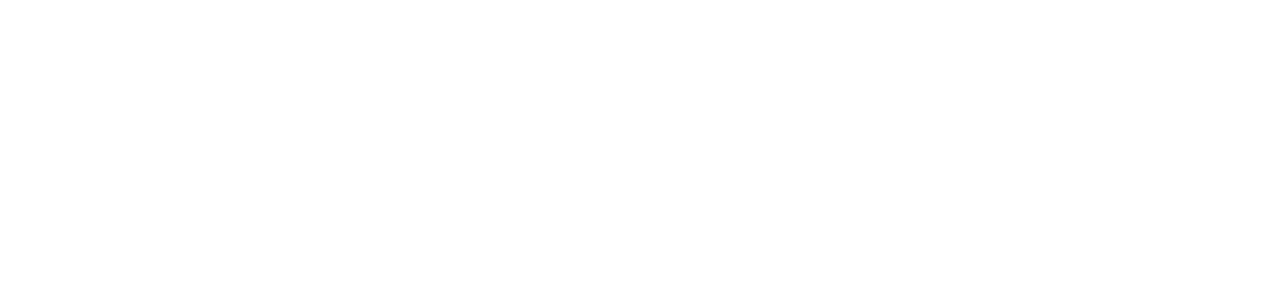
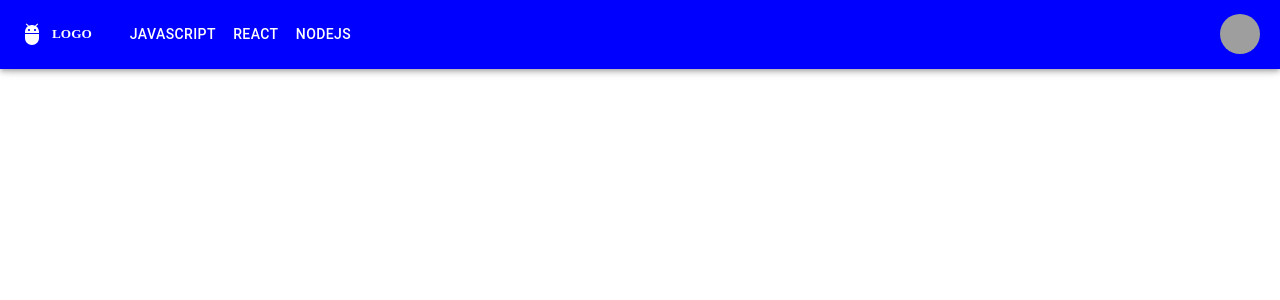
Before and after one commit to Bektur12/todo-nestjs, a React (Create React App) app in the folder client/: page / in a window 1280 px wide. Shown: the top 300 px of the page. Built offline with nearby package versions, Linux system fonts and the light colour scheme; grey boxes are pictures that could not be loaded.

Commit message:
add header

```diff
--- a/client/package.json
+++ b/client/package.json
@@ -5,6 +5,7 @@
   "dependencies": {
     "@emotion/react": "^11.10.6",
     "@emotion/styled": "^11.10.6",
+    "@mui/icons-material": "^5.11.11",
     "@mui/material": "^5.11.12",
     "@testing-library/jest-dom": "^5.16.5",
     "@testing-library/react": "^13.4.0",
--- a/client/src/App.js
+++ b/client/src/App.js
@@ -1,5 +1,10 @@
 import React from "react";
+import Header from "./components/layout/header/Header";
 
 export const App = () => {
-  return <div></div>;
+  return (
+    <div>
+      <Header />
+    </div>
+  );
 };
--- /dev/null
+++ b/client/src/components/layout/header/Header.js
@@ -0,0 +1,118 @@
+import * as React from "react";
+import AppBar from "@mui/material/AppBar";
+import Box from "@mui/material/Box";
+import Toolbar from "@mui/material/Toolbar";
+import IconButton from "@mui/material/IconButton";
+import Typography from "@mui/material/Typography";
+import Menu from "@mui/material/Menu";
+import Avatar from "@mui/material/Avatar";
+import Button from "@mui/material/Button";
+import Tooltip from "@mui/material/Tooltip";
+import MenuItem from "@mui/material/MenuItem";
+import AdbIcon from "@mui/icons-material/Adb";
+import { styled } from "@mui/material/styles";
+
+const pages = ["Javascript", "React", "Nodejs"];
+const settings = ["Profile", "Account", "Dashboard", "Logout"];
+
+function Header() {
+  const [anchorElNav, setAnchorElNav] = React.useState(null);
+  const [anchorElUser, setAnchorElUser] = React.useState(null);
+
+  const handleOpenUserMenu = (event) => {
+    setAnchorElUser(event.currentTarget);
+  };
+
+  const handleCloseNavMenu = () => {
+    setAnchorElNav(null);
+  };
+
+  const handleCloseUserMenu = () => {
+    setAnchorElUser(null);
+  };
+
+  return (
+    <ContainerAppBar>
+      <Toolbar disableGutters>
+        <AdbIcon sx={{ mr: 1 }} />
+        <Box sx={{ flexGrow: 1, display: { xs: "flex", md: "none" } }}>
+          <Menu
+            anchorEl={anchorElNav}
+            anchorOrigin={{
+              vertical: "bottom",
+              horizontal: "left",
+            }}
+            keepMounted
+            transformOrigin={{
+              vertical: "top",
+              horizontal: "left",
+            }}
+            open={Boolean(anchorElNav)}
+            onClose={handleCloseNavMenu}
+            sx={{
+              display: { xs: "block", md: "none" },
+            }}
+          >
+            {pages.map((page) => (
+              <MenuItem key={page} onClick={handleCloseNavMenu}>
+                <Typography textAlign="center">{page}</Typography>
+              </MenuItem>
+            ))}
+          </Menu>
+        </Box>
+        <LogoTitle>LOGO</LogoTitle>
+        <Box sx={{ flexGrow: 1, display: { md: "flex" } }}>
+          {pages.map((page) => (
+            <Button
+              key={page}
+              onClick={handleCloseNavMenu}
+              sx={{ my: 2, color: "white", display: "block" }}
+            >
+              {page}
+            </Button>
+          ))}
+        </Box>
+
+        <div>
+          <div>
+            <IconButton onClick={handleOpenUserMenu} sx={{ p: 0 }}>
+              <Avatar alt="Remy Sharp" src="/static/images/avatar/2.jpg" />
+            </IconButton>
+          </div>
+          <Menu
+            sx={{ mt: "45px" }}
+            id="menu-appbar"
+            anchorEl={anchorElUser}
+            anchorOrigin={{
+              vertical: "top",
+              horizontal: "right",
+            }}
+            keepMounted
+            transformOrigin={{
+              vertical: "top",
+              horizontal: "right",
+            }}
+            open={Boolean(anchorElUser)}
+            onClose={handleCloseUserMenu}
+          >
+            {settings.map((setting) => (
+              <MenuItem key={setting} onClick={handleCloseUserMenu}>
+                <p>{setting}</p>
+              </MenuItem>
+            ))}
+          </Menu>
+        </div>
+      </Toolbar>
+    </ContainerAppBar>
+  );
+}
+export default Header;
+
+const ContainerAppBar = styled(AppBar)(({ theme }) => ({
+  background: "blue",
+  padding: "0px 20px 0px 20px",
+}));
+
+const LogoTitle = styled("h5")(({ theme }) => ({
+  marginRight: "30px",
+}));
```
Also changed, not shown: 1 other file (tests, documents, lock files or other folders).
